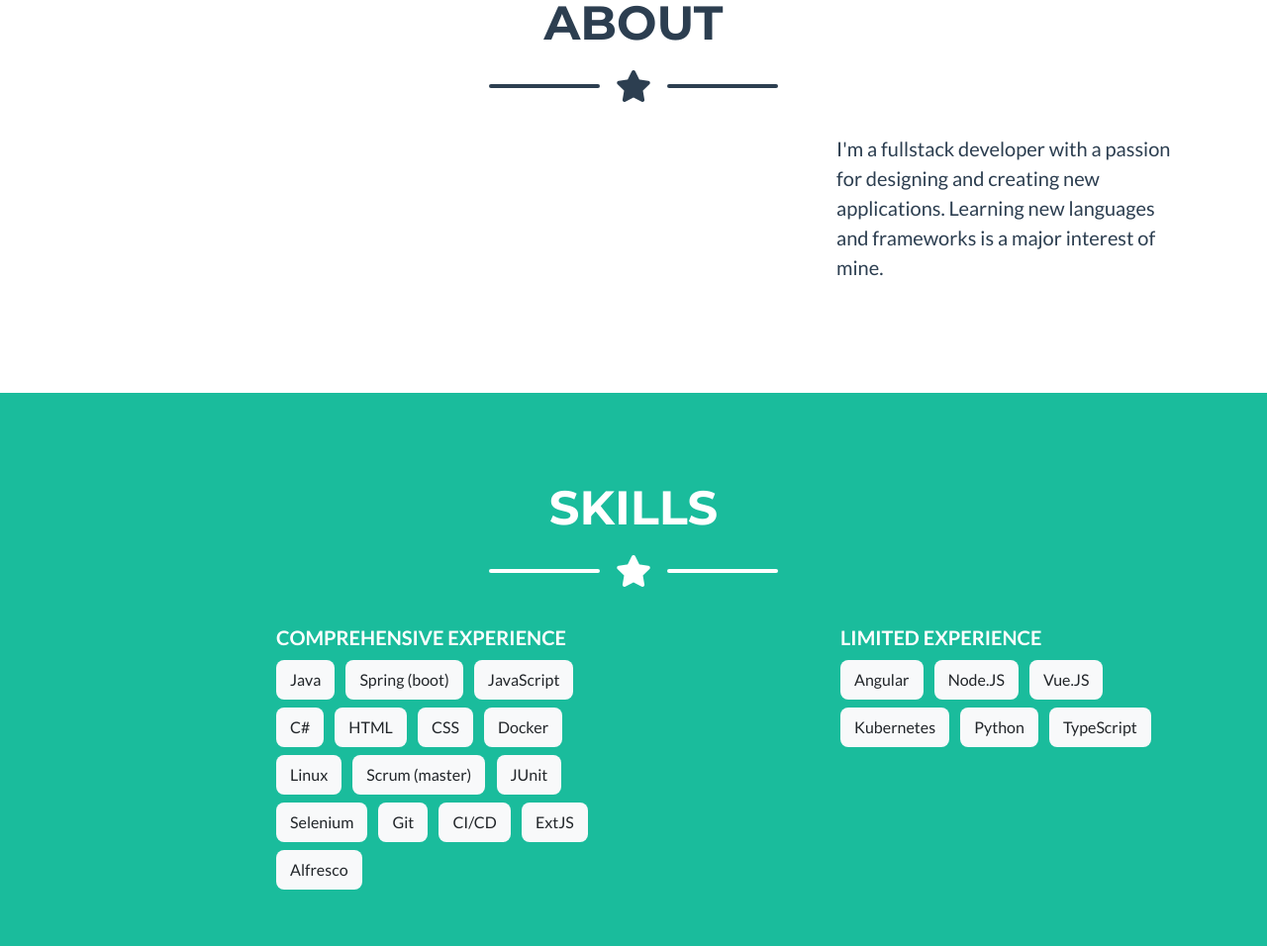
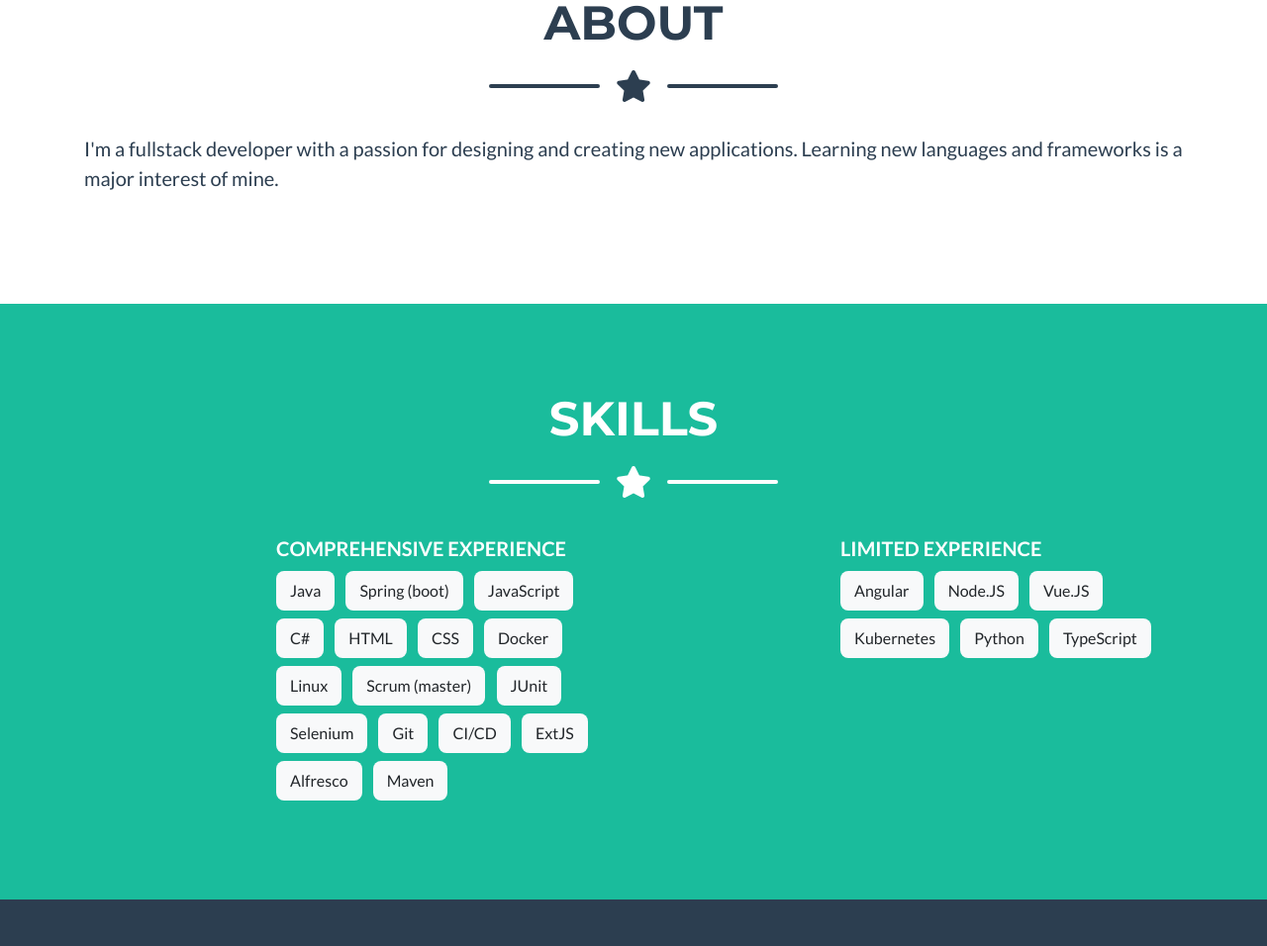
Before and after one commit to JelteJ/jeltej.github.io, a website with bundled scripts: page index.html in a window 1280 px wide. Shown: the part 876-1832 px from the top of the page at 99% size. Built offline with nearby package versions, Linux system fonts and the light colour scheme.

Commit message:
Changed: Layout, added skill, fixed menu item

```diff
--- a/index.html
+++ b/index.html
@@ -32,9 +32,9 @@
       </button>
       <div class="collapse navbar-collapse" id="navbarResponsive">
         <ul class="navbar-nav ml-auto">
-          <li class="nav-item mx-0 mx-lg-1">
+          <!--<li class="nav-item mx-0 mx-lg-1">
             <a class="nav-link py-3 px-0 px-lg-3 rounded js-scroll-trigger" href="#portfolio">Portfolio</a>
-          </li>
+          </li>-->
           <li class="nav-item mx-0 mx-lg-1">
             <a class="nav-link py-3 px-0 px-lg-3 rounded js-scroll-trigger" href="#about">About</a>
           </li>
@@ -90,7 +90,7 @@
 
       <!-- About Section Content -->
       <div class="row">
-        <div class="col-lg-4 ml-auto ">
+        <div class="col-lg-12 ml-auto ">
           <p class="lead">I'm a fullstack developer with a passion for designing and creating new applications. Learning new languages and frameworks is a major interest of mine.</p>
         </div>
         <!--<div class="col-lg-4 mr-auto">
@@ -135,6 +135,7 @@
             <div class="btn bg-light m-1">CI/CD</div>
             <div class="btn bg-light m-1">ExtJS</div>
             <div class="btn bg-light m-1">Alfresco</div>
+            <div class="btn bg-light m-1">Maven</div>
           </div>
           <div class="col-lg-4 ml-auto ">
             <p class="lead m-1 text-uppercase font-weight-bold">Limited experience</p>
```
